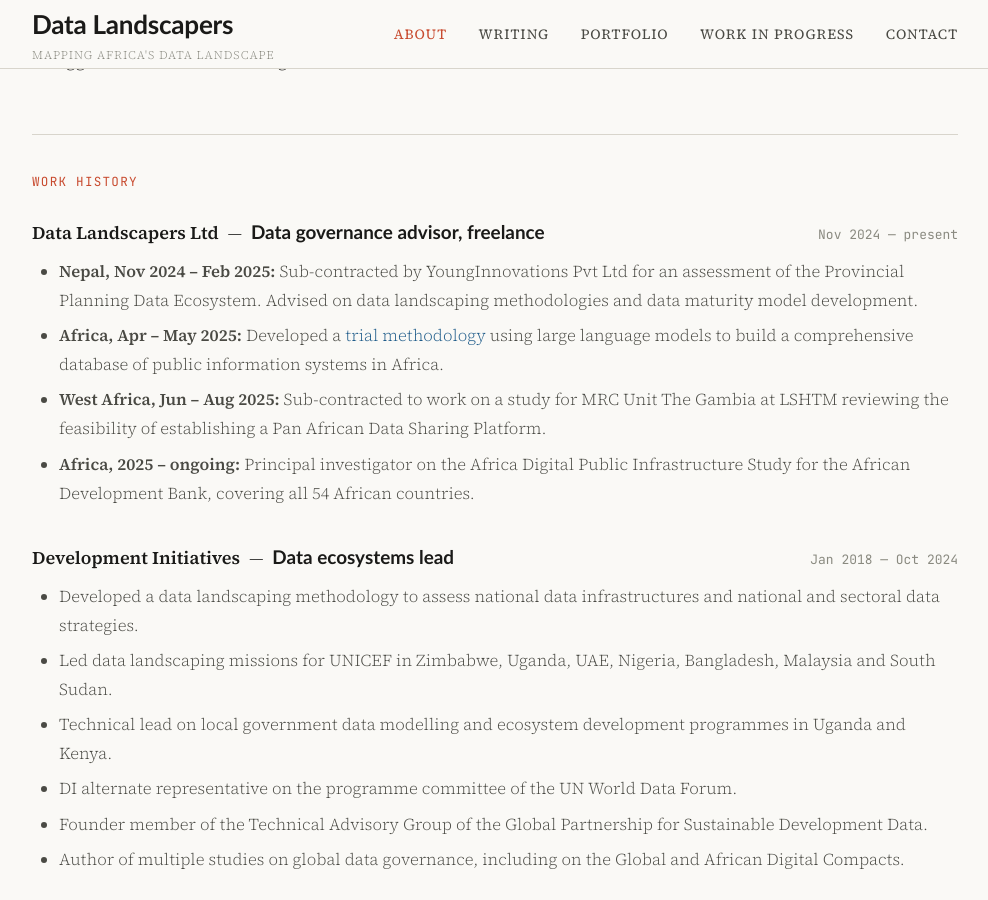
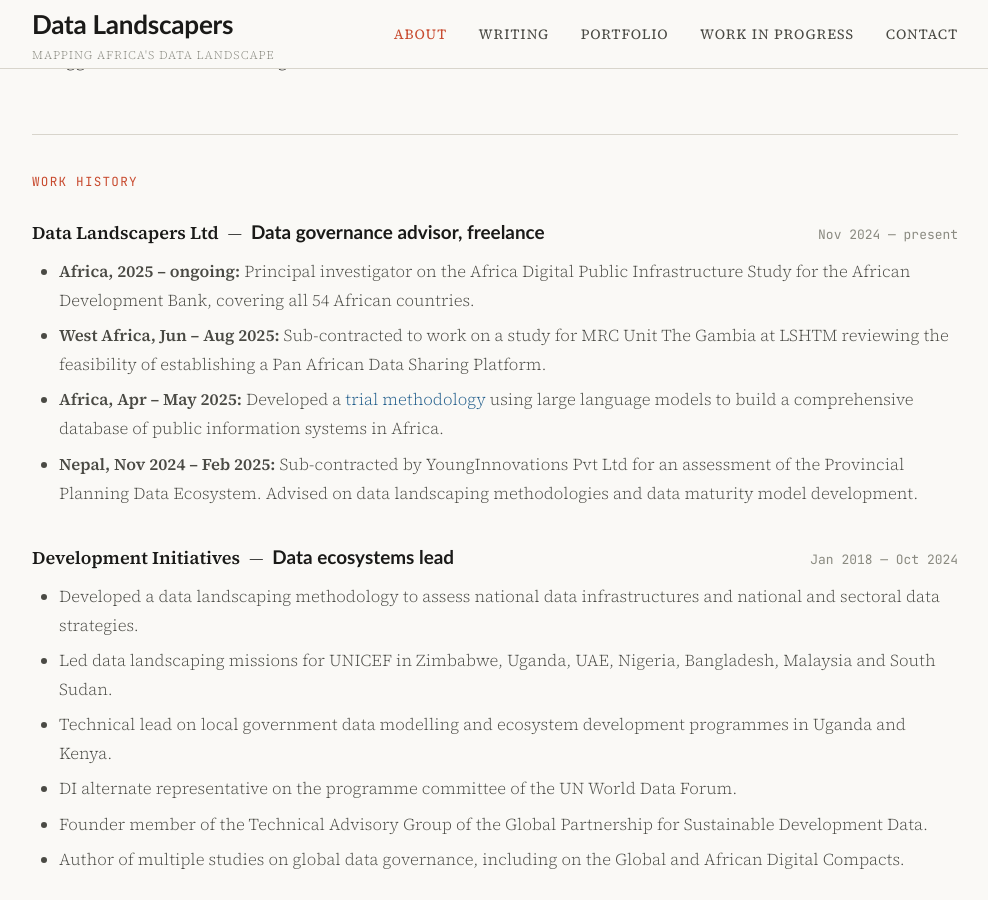
Before and after one commit to data-landscapers/data-landscapers.github.io, a Jekyll site: the page built from about/cv.md, in a window 1280 px wide and 900 px high, scrolled down 411 px. Shown: the whole window, without its empty margins (145-1133 px from the left). Built offline with Jekyll 4.4.1, drawn with Linux system fonts in a browser that asks for light colours.

Commit message:
Update cv.md

```diff
--- a/about/cv.md
+++ b/about/cv.md
@@ -30,10 +30,10 @@
     </div>
     <div class="cv-job__desc">
       <ul>
-        <li><strong>Nepal, Nov 2024 – Feb 2025:</strong> Sub-contracted by YoungInnovations Pvt Ltd for an assessment of the Provincial Planning Data Ecosystem. Advised on data landscaping methodologies and data maturity model development.</li>
+        <li><strong>Africa, 2025 – ongoing:</strong> Principal investigator on the Africa Digital Public Infrastructure Study for the African Development Bank, covering all 54 African countries.</li>
+        <li><strong>West Africa, Jun – Aug 2025:</strong> Sub-contracted to work on a study for MRC Unit The Gambia at LSHTM reviewing the feasibility of establishing a Pan African Data Sharing Platform.</li>
         <li><strong>Africa, Apr – May 2025:</strong> Developed a <a href="https://www.linkedin.com/pulse/exercise-using-large-language-model-build-database-public-anderson-kjeze/">trial methodology</a> using large language models to build a comprehensive database of public information systems in Africa.</li>
-        <li><strong>West Africa, Jun – Aug 2025:</strong> Sub-contracted to work on a study for MRC Unit The Gambia at LSHTM reviewing the feasibility of establishing a Pan African Data Sharing Platform.</li>
-        <li><strong>Africa, 2025 – ongoing:</strong> Principal investigator on the Africa Digital Public Infrastructure Study for the African Development Bank, covering all 54 African countries.</li>
+       <li><strong>Nepal, Nov 2024 – Feb 2025:</strong> Sub-contracted by YoungInnovations Pvt Ltd for an assessment of the Provincial Planning Data Ecosystem. Advised on data landscaping methodologies and data maturity model development.</li>
       </ul>
     </div>
   </div>
```
